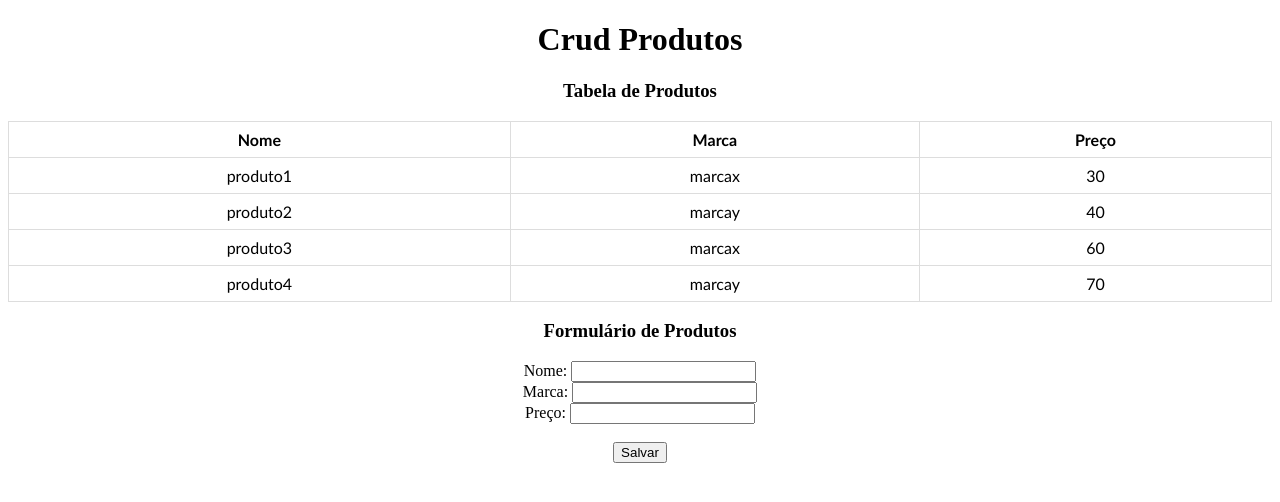
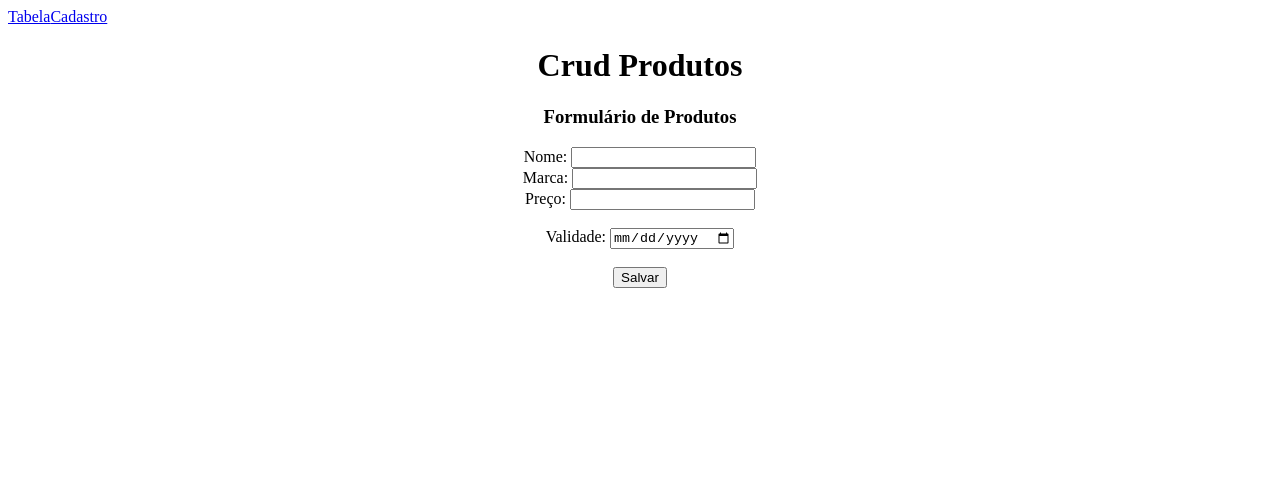
Before and after one commit to profries/pi4-crud-produtos-angular, an Angular app: page /form in a window 1280 px wide. Before the commit this address led to /. Shown: the top 502 px of the page. Built offline with nearby package versions, Linux system fonts and the light colour scheme.

Commit message:
adicionando pipes para formatação e filtros de busca, e rotas para navegação(inicio)

```diff
--- a/src/app/app-routing.module.ts
+++ b/src/app/app-routing.module.ts
@@ -1,7 +1,13 @@
 import { NgModule } from '@angular/core';
 import { Routes, RouterModule } from '@angular/router';
+import { TabelaProdutosComponent } from './tabela-produtos/tabela-produtos.component';
+import { FormProdutosComponent } from './form-produtos/form-produtos.component';
 
-const routes: Routes = [];
+const routes: Routes = [
+  { path:"tabela", component:TabelaProdutosComponent },
+  { path:"form", component:FormProdutosComponent },
+  { path:"", redirectTo:"/tabela", pathMatch:'full' }
+];
 
 @NgModule({
   imports: [RouterModule.forRoot(routes)],
--- a/src/app/app.component.html
+++ b/src/app/app.component.html
@@ -1,6 +1,9 @@
 <!--The content below is only a placeholder and can be replaced.-->
+<nav>
+  <a routerLink="/tabela" routerLinkActive="active">Tabela</a>
+  <a routerLink="/form" routerLinkActive="active">Cadastro</a>
+</nav>
 <div style="text-align:center">
   <h1>{{titulo}}</h1>
-  <tabela-produtos></tabela-produtos>
-  <form-produtos></form-produtos>
+  <router-outlet></router-outlet>
 </div>
--- a/src/app/app.module.ts
+++ b/src/app/app.module.ts
@@ -7,12 +7,16 @@ import { TabelaProdutosComponent } from './tabela-produtos/tabela-produtos.compo
 import { FormProdutosComponent } from './form-produtos/form-produtos.component';
 import { FormsModule } from '@angular/forms';
 import { ProdutoService } from './produto.service';
+import { MoedaPipe } from './moeda.pipe';
+import { FiltroMarcaPipe } from './filtro-marca.pipe';
 
 @NgModule({
   declarations: [
     AppComponent,
     TabelaProdutosComponent,
-    FormProdutosComponent
+    FormProdutosComponent,
+    MoedaPipe,
+    FiltroMarcaPipe
   ],
   imports: [
     BrowserModule,
--- /dev/null
+++ b/src/app/filtro-marca.pipe.ts
@@ -0,0 +1,14 @@
+import { Pipe, PipeTransform } from '@angular/core';
+
+@Pipe({
+  name: 'filtroMarca'
+})
+export class FiltroMarcaPipe implements PipeTransform {
+
+  transform(produtos: any, args?: any): any {
+    return produtos.filter(function(prod){
+      return prod.marca == "marcax"
+    });
+  }
+
+}
--- a/src/app/form-produtos/form-produtos.component.html
+++ b/src/app/form-produtos/form-produtos.component.html
@@ -6,6 +6,8 @@
     <input type="text" name="marca" [(ngModel)]="produto.marca"><br/>
     Preço:
     <input type="text" name="preco" [(ngModel)]="produto.preco"><br/><br/>
+    Validade:
+    <input type="date" name="preco" [(ngModel)]="produto.dataValidade"><br/><br/>
 
     <input type="button" value="Salvar" (click)="salvar()">
     <p>{{produto.nome}}</p>
--- /dev/null
+++ b/src/app/moeda.pipe.ts
@@ -0,0 +1,14 @@
+import { Pipe, PipeTransform } from '@angular/core';
+
+@Pipe({
+  name: 'moeda'
+})
+export class MoedaPipe implements PipeTransform {
+
+  transform(value: any, args?: any): any {
+    let valor = value.toFixed(2);
+    let moeda:string = 'R$ '+valor.toString().replace(".",",");
+    return moeda;
+  }
+
+}
--- a/src/app/produto.service.ts
+++ b/src/app/produto.service.ts
@@ -6,10 +6,10 @@ import { Produto } from './produto';
 })
 export class ProdutoService {
   listaProdutos: Produto[] = [
-    {nome:"produto1",marca:"marcax",preco:30.0},
-    {nome:"produto2",marca:"marcay",preco:40.0},
-    {nome:"produto3",marca:"marcax",preco:60.0},
-    {nome:"produto4",marca:"marcay",preco:70.0}
+    {nome:"produto1",marca:"marcax",preco:30.0,dataValidade:new Date(2019,10,20)},
+    {nome:"produto2",marca:"marcay",preco:40.0,dataValidade:new Date(2019,10,20)},
+    {nome:"produto3",marca:"marcax",preco:60.0,dataValidade:new Date(2019,10,20)},
+    {nome:"produto4",marca:"marcay",preco:70.0,dataValidade:new Date(2019,10,20)}
 
   ];
   constructor() { }
--- a/src/app/produto.ts
+++ b/src/app/produto.ts
@@ -2,4 +2,5 @@ export class Produto {
     nome:String;
     marca:String;
     preco:number;
+    dataValidade:Date;
 }
--- a/src/app/tabela-produtos/tabela-produtos.component.html
+++ b/src/app/tabela-produtos/tabela-produtos.component.html
@@ -1,14 +1,18 @@
 <h3>Tabela de Produtos</h3>
+
 <p *ngIf="!lista || lista.length <= 0">Não contém produtos</p>
 <table *ngIf="lista && lista.length > 0" id="produtos">
   <tr>
     <th>Nome</th>
     <th>Marca</th>
     <th>Preço</th>
+    <th>Validade</th>
   </tr>
-  <tr *ngFor="let produto of lista">
+  <tr *ngFor="let produto of lista | filtroMarca">
     <td>{{produto.nome}}</td>
-    <td>{{produto.marca}}</td>
-    <td>{{produto.preco}}</td>
+    <td>{{produto.marca | uppercase}}</td>
+    <td>{{produto.preco | moeda}}</td>
+    <td>{{produto.dataValidade | date:'dd/MM/yyyy'}}</td>
+
   </tr>
 </table>
```
Also changed, not shown: 2 other files (tests, documents, lock files or other folders).
